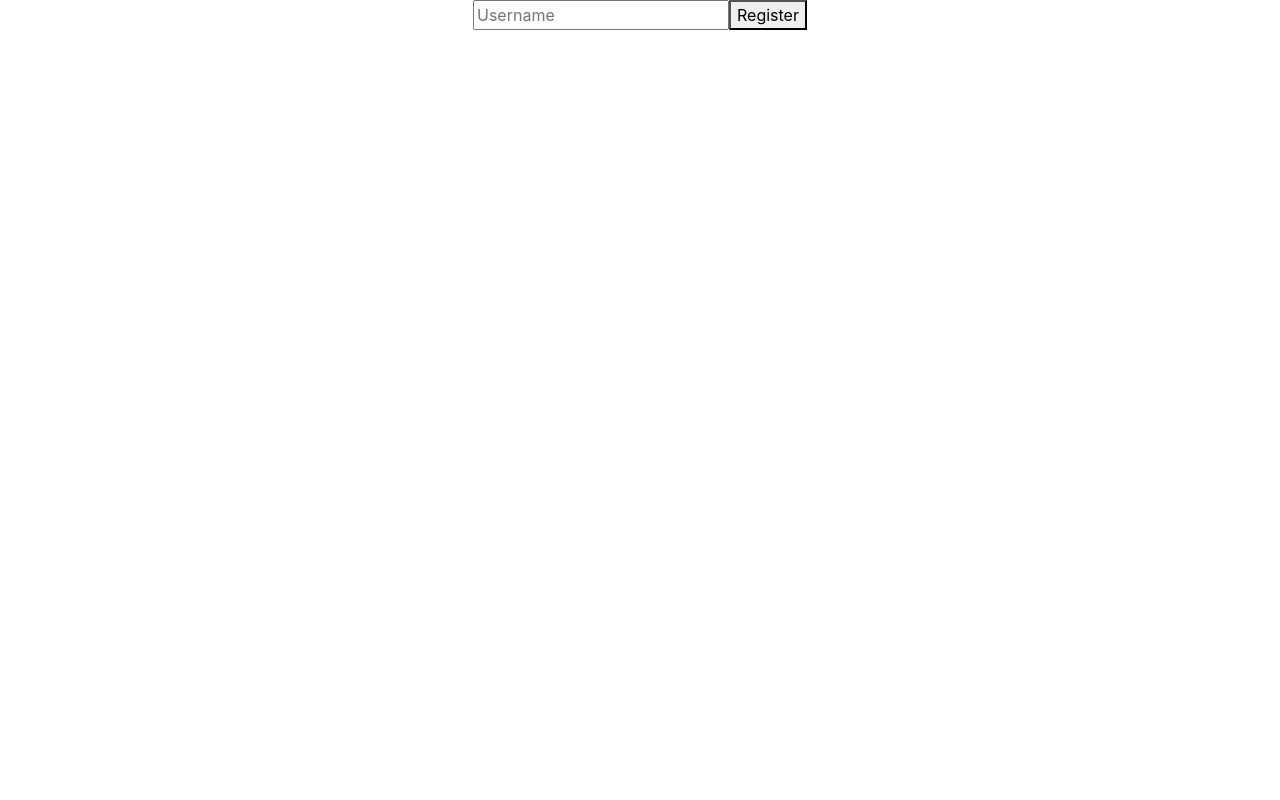
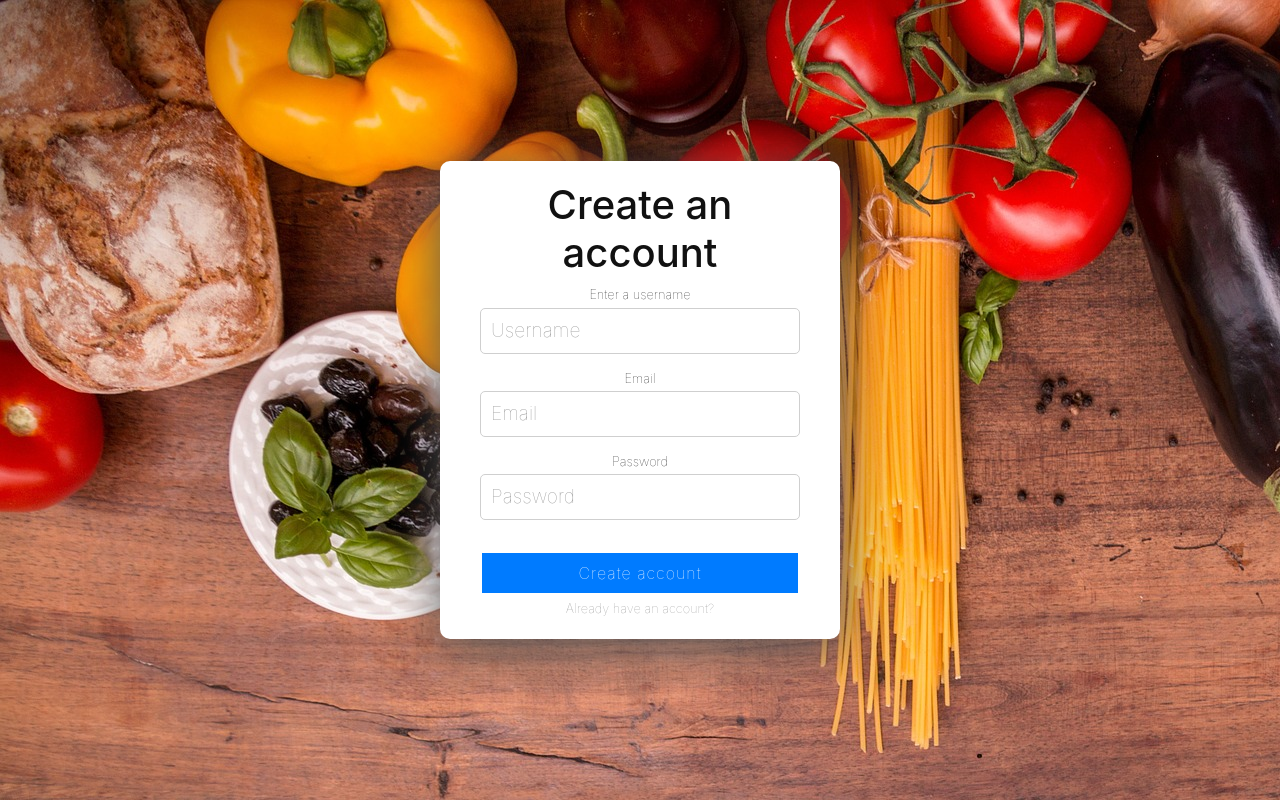
Before and after one commit to adamszabolcs/java-cookta-frontend, a React (Create React App) app: page /registration in a window 1280 px wide. Built offline with nearby package versions, Linux system fonts and the light colour scheme.

Commit message:
created basic registration form and started implementing validation

```diff
--- a/package.json
+++ b/package.json
@@ -7,6 +7,7 @@
     "bootstrap": "^4.2.1",
     "jquery": "^3.3.1",
     "react": "^16.7.0",
+    "react-bootstrap": "^0.32.4",
     "react-dom": "^16.7.0",
     "react-router-dom": "^4.3.1",
     "react-scripts": "^2.1.3",
--- a/src/pages/Registration.jsx
+++ b/src/pages/Registration.jsx
@@ -1,19 +1,111 @@
 import React, {Component} from 'react';
+import '../App.css';
+import '../templatemo-style.css';
+import '../registration.css';
+
+const emailRegex = RegExp(/^(([^<>()\[\]\\.,;:\s@"]+(\.[^<>()\[\]\\.,;:\s@"]+)*)|(".+"))@((\[[0-9]{1,3}\.[0-9]{1,3}\.[0-9]{1,3}\.[0-9]{1,3}\])|(([a-zA-Z\-0-9]+\.)+[a-zA-Z]{2,}))$/);
+
+const formValid = formErrors => {
+    let valid = true;
+
+
+    //if any of the formErrors values length is greater than zero, change valid to false.
+    Object.values(formErrors).forEach( value => {
+        value.length > 0 && (valid = false);
+    });
+};
 
 export default class Registration extends Component {
 
-    state = {}
+    constructor(props) {
+        super(props);
+
+        this.state = {
+            isLoading: false,
+            newUser: {
+                userName: "",
+                userPassword: "",
+                userEmail: ""
+            },
+            formErrors: {
+                userName: "",
+                userPassword: "",
+                userEmail: ""
+            }
+        };
+
+    }
+
+    handleSubmit = e => {
+        e.preventDefault();
+
+        if (this.state.formErrors) {
+            console.log(
+                `
+                SUBMITTING
+                Username: ${this.state.newUser.userName}
+                Email: ${this.state.newUser.userEmail}
+                Password: ${this.state.newUser.userPassword}
+                `);
+        } else {
+            console.error("FORM INVALID");
+        }
+
+    }
+
+    handlChange = e => {
+        const {name, value} = e.target;
+        let newUser = this.state.newUser;
+
+
+        switch (name) {
+            case 'userName':
+                newUser.userName = value.length
+        }
+    }
 
     render() {
         return (
-            <div>
-                <div id="registerContainer">
-                    <form id="registerForm">
-                        <input className='username' type="text" placeholder="Username"/>
-                        <button id='submit'>Register</button>
+            <div className="wrapper tm-container-outer tm-banner-bg">
+                <div className="form-wrapper">
+                    <h1>Create an account</h1>
+                    <form onSubmit={this.handleSubmit} noValidate>
+                        <div className="userName">
+                            <label htmlFor="userName" className="regLabel">Enter a username</label>
+                            <input type="text"
+                                   className="regInput"
+                                   placeholder="Username"
+                                   name="userName"
+                                   onChange={this.handleChange}
+                                   noValidate/>
+                        </div>
+                        <div className="email">
+                            <label htmlFor="email" className="regLabel">Email</label>
+                            <input type="email"
+                                   className="regInput"
+                                   placeholder="Email"
+                                   name="email"
+                                   onChange={this.handleChange}
+                                   noValidate/>
+                        </div>
+                        <div className="password">
+                            <label htmlFor="password" className="regLabel">Password</label>
+                            <input type="password"
+                                   className="regInput"
+                                   placeholder="Password"
+                                   name="password"
+                                   onChange={this.handleChange}
+                                   noValidate/>
+                        </div>
+                        <div className="createAccount">
+                            <button type="submit">Create account</button>
+                            <small>Already have an account?</small>
+                        </div>
                     </form>
+
                 </div>
+
             </div>
-        )
+        );
     }
 }
--- /dev/null
+++ b/src/registration.css
@@ -0,0 +1,133 @@
+/* Colors */
+/*
+dark blue: #476A6F
+light blue: #258EA6
+dark green: #519E8A
+medium green: #7EB09B
+light green: #A3C4BC
+*/
+
+.wrapper {
+    height: 100vh;
+    width: 100%;
+    display: flex;
+    flex-direction: column;
+    justify-content: center;
+    align-items: center;
+    background-color: #258ea6;
+}
+
+.form-wrapper {
+    width: 400px;
+    display: flex;
+    flex-direction: column;
+    padding: 20px 40px;
+    border-radius: 10px;
+    box-shadow: 0px 10px 50px #555;
+    background-color: #ffffff;
+}
+
+.regForm {
+    width: 100%;
+    display: flex;
+    flex-wrap: wrap;
+}
+
+h1 {
+    text-align: center;
+    width: 100%;
+    color: #111;
+    font-weight: lighter;
+    font-family: -apple-system, BlinkMacSystemFont, "Segoe UI", Roboto, Oxygen,
+    Ubuntu, Cantarell, "Open Sans", "Helvetica Neue", sans-serif;
+}
+
+.regLabel {
+    font-size: 0.8em;
+    margin-bottom: 0.25em;
+    color: #222;
+    font-weight: lighter;
+}
+
+.regInput {
+    padding: 10px 10px;
+    border-radius: 5px;
+    outline: none;
+    border: 1px solid #cfcfcf;
+}
+
+.regInput::placeholder {
+    font-size: 1.2em;
+    font-weight: lighter;
+    color: #999;
+}
+
+.regInput.error {
+    border: 1px solid red;
+}
+
+.errorMessage {
+    color: red;
+    font-size: 0.75em;
+    display: relative;
+}
+
+.firstName {
+    margin-right: 1%;
+}
+
+.lastName {
+    margin-left: 1%;
+}
+
+.firstName,
+.lastName,
+.userName,
+.email,
+.password {
+    display: flex;
+    flex-direction: column;
+    margin-bottom: 15px;
+}
+
+.firstName,
+.lastName,
+.userName {
+    width: 100%;
+}
+
+.email,
+.password {
+    width: 100%;
+}
+
+.createAccount {
+    width: 100%;
+    display: flex;
+    flex-direction: column;
+    align-items: center;
+}
+
+.createAccount button {
+    background-color: #007bff;
+    color: #fff;
+    border: 2px solid #fff;
+    width: 100%;
+    margin-top: 1em;
+    padding: 8px 0px;
+    font-size: 1em;
+    font-weight: lighter;
+    letter-spacing: 1px;
+    margin-bottom: 0.25em;
+}
+
+.createAccount button:hover {
+    color: #519e8a;
+    background-color: #fff;
+    border: 2px solid #519e8a;
+}
+
+.createAccount small {
+    color: #999;
+    font-weight: lighter;
+}
```
Also changed, not shown: 1 other file (tests, documents, lock files or other folders).
